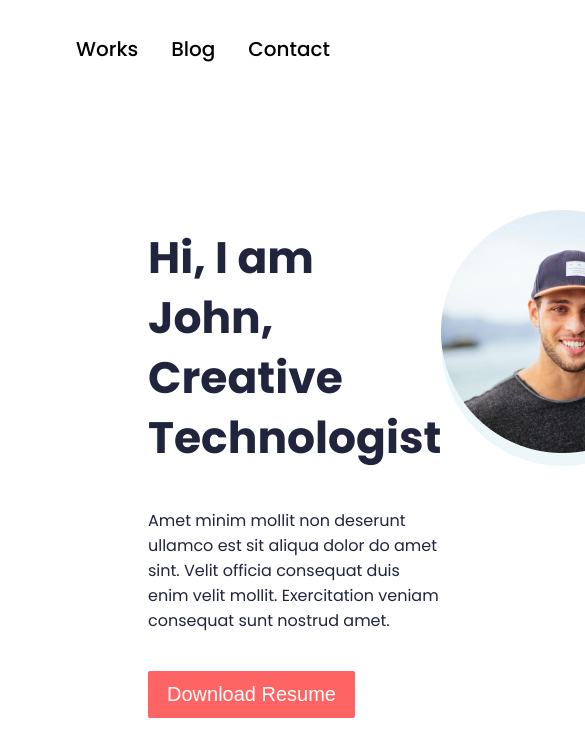
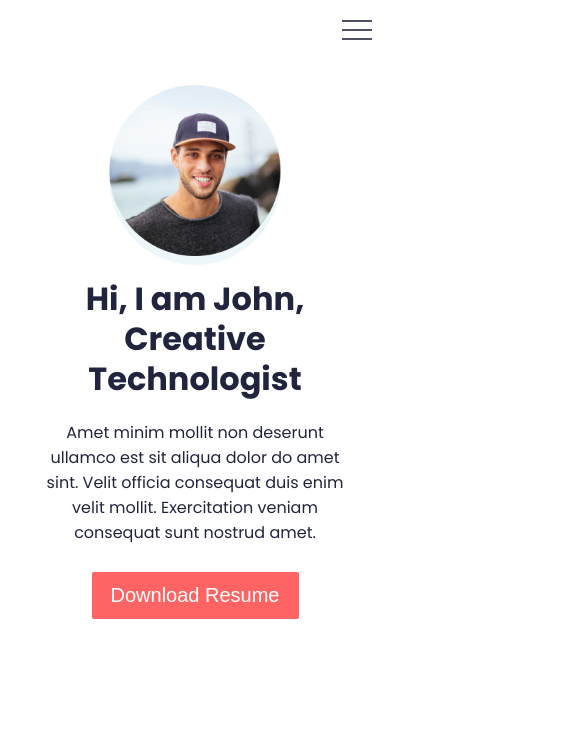
Before and after one commit to kieuquangkhai/portfolio_ui, a plain HTML site: page index.html in a window 390 px wide. Shown: the top 756 px of the page, 585 px wide, since content can reach past the window. Drawn offline with Linux system fonts and the light colour scheme.

Commit message:
Done responsive header and main__infos

```diff
--- a/index.html
+++ b/index.html
@@ -15,6 +15,11 @@
   <body>
     <header>
       <nav>
+        <img
+          src="./src/img/menu-icon.svg"
+          alt="menu-icon"
+          class="nav__menuIcon"
+        />
         <ul class="nav__menu">
           <li class="nav__menu--item"><a href="#">Works</a></li>
           <li class="nav__menu--item"><a href="#">Blog</a></li>
--- a/src/style/main.css
+++ b/src/style/main.css
@@ -42,6 +42,10 @@ header nav {
   display: flex;
 }
 
+.nav__menuIcon {
+  display: none;
+}
+
 .nav__menu {
   margin-left: auto;
   display: flex;
@@ -69,11 +73,11 @@ header nav {
 main {
   padding-left: 14.8rem;
   padding-right: 14.8rem;
+  padding-top: 14rem;
 }
 
 .main__infos {
   display: flex;
-  padding-top: 14rem;
   padding-bottom: 7.1rem;
 }
 
@@ -127,3 +131,74 @@ main {
   top: 1.3rem;
   z-index: -1;
 }
+
+/* RESPONSIVE */
+
+@media screen and (max-width: 37.5rem) {
+  header {
+    padding-top: 2rem;
+    padding-bottom: 1.2rem;
+  }
+
+  header .nav__menu {
+    display: none;
+  }
+
+  header nav .nav__menuIcon {
+    display: block;
+    margin-left: auto;
+    margin-right: 1.8rem;
+    cursor: pointer;
+  }
+
+  .nav__menuIcon:hover {
+  }
+
+  main {
+    padding: 0;
+    padding-top: 3.3rem;
+  }
+
+  .main__infos {
+    flex-direction: column-reverse;
+    justify-content: center;
+    align-items: center;
+    padding-bottom: 5.8rem;
+  }
+
+  .main__infos--img {
+    display: inline-block;
+    right: 50%;
+    transform: translateX(50%);
+  }
+
+  .main__infos--img::after {
+    width: 170.859px;
+    height: 170.859px;
+    top: 9.14px;
+  }
+
+  .main__infos--img img {
+    width: 170.859px;
+    height: 170.859px;
+  }
+
+  .main__infos--texts {
+    width: 31.2rem;
+    text-align: center;
+  }
+
+  .main__infos--textsTitle {
+    font-size: 3.2rem;
+    line-height: 4rem;
+  }
+
+  .main__infos--textsDesc {
+    font-size: 1.6rem;
+    margin-top: 2.1rem;
+  }
+
+  .main__infos--textsBtn {
+    margin-top: 2.7rem;
+  }
+}
```
Also changed, not shown: src/img/menu-icon.svg (added).
